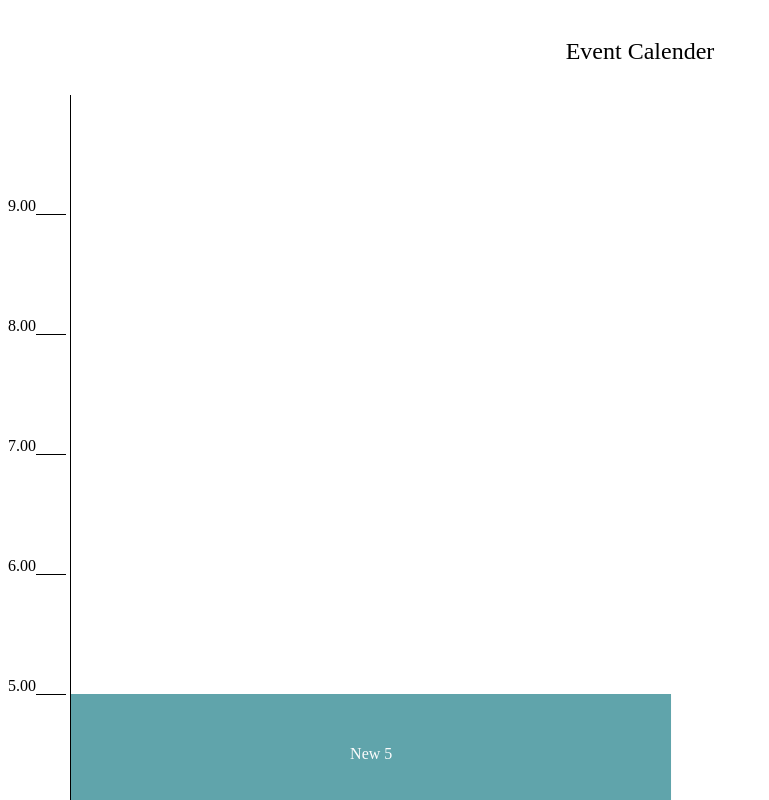
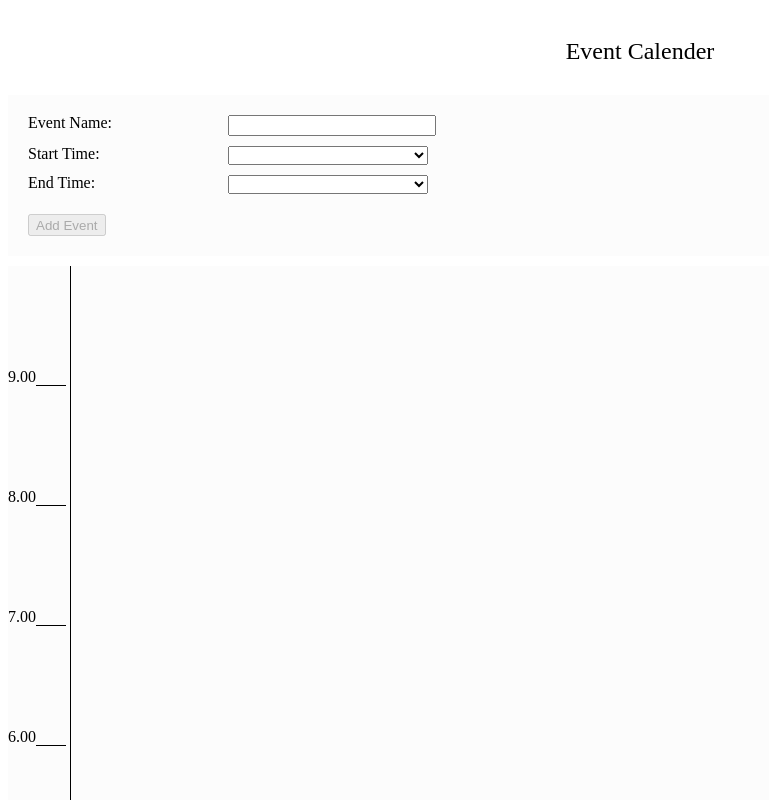
Before and after one commit to kosala1986/Event-Calendar, an Angular app: page / in a window 1280 px wide. Shown: the top 800 px of the page, without its empty margins (0-769 px from the left). Built offline with nearby package versions, Linux system fonts and the light colour scheme.

Commit message:
fixed issue of event postion logic

```diff
--- a/src/app/components/event-calender/event-calender.component.html
+++ b/src/app/components/event-calender/event-calender.component.html
@@ -2,6 +2,44 @@
   <div class="container" fxLayout fxLayout.xs="column" fxLayoutAlign="center" fxLayoutGap.xs="0">
     <div class="header-container">Event Calender</div>
   </div>
+  <div class="container" fxLayout fxLayout.xs="column" fxLayoutAlign="center" fxLayoutGap.xs="0">
+      <!-- <div class="event-form"> -->
+          <form class="event-form" [formGroup]="eventForm" novalidate (ngSubmit)="addEvent()">
+            <div class="event-name">
+              <div class="field-container">
+                <label>Event Name:</label>
+              </div>
+              <div class="field-container">
+                <input type="text" formControlName="eventName" maxlength="8">
+              </div>
+            </div>
+            <div class="event-start-time">
+              <div class="field-container">
+                <label>Start Time:</label>
+              </div>
+              <div class="field-container">
+                <select formControlName="eventStartTime">
+                  <option *ngFor="let hour of hoursList" [value]="hour.value"> {{hour.label}}</option>
+                </select>
+              </div>
+            </div>
+            <div class="event-end-time">
+              <div class="field-container">
+                <label>End Time:</label>
+              </div>
+              <div class="field-container">
+                <select formControlName="eventEndTime">
+                  <option *ngFor="let hour of hoursList" [value]="hour.value"> {{hour.label}}</option>
+                </select>
+              </div>
+            </div>
+            <div class="event-btn-container">
+              <button type="submit" [disabled]="!isFormValid()">Add Event</button>
+            </div>
+          </form>
+        <!-- </div> -->
+    </div>
+
   <div class="container" fxLayout fxLayout="column" fxLayoutGap.xs="0" fxLayoutAlign="center stretch">
     <div class="event-container">
       <div fxFlex="5%">
@@ -18,6 +56,9 @@
           </div>
         </div>
       </div>
+      <div fxFlex="20%">
+
+      </div>
     </div>
   </div>
 </div>
--- a/src/app/components/event-calender/event-calender.component.scss
+++ b/src/app/components/event-calender/event-calender.component.scss
@@ -6,6 +6,7 @@
          font-size: 24px;
     }
      .event-container {
+         background-color: $white;
          margin-bottom: 20px;
          .time-bar {
              display: flex;
@@ -50,4 +51,38 @@
             }
         }
     }
+
+    .event-form {
+        width: 100%;
+        padding: 20px;
+        background-color: $white;
+        margin-bottom: 10px;
+        .event-name, .event-start-time, .event-end-time {
+            display: flex;
+            flex-direction: row;
+            line-height: 16px;
+            padding: 5x;
+
+            .field-container {
+                padding: 0px 0px 10px 0px;
+                width: 200px;
+                // width: 80%;
+
+                input, select {
+                    width: 100%;
+                }
+
+            }
+        }
+
+        .event-btn-container {
+            text-align: left;
+            padding: 10px 0px 0px 0px;
+            button {
+                width: 120x;
+                height: 22px;
+            }
+
+        }
+    }
 }
--- a/src/app/components/event-calender/event-calender.component.ts
+++ b/src/app/components/event-calender/event-calender.component.ts
@@ -1,4 +1,6 @@
 import { Component, OnInit } from '@angular/core';
+import { FormControl, FormGroup, Validator, FormArray, FormBuilder, Validators } from '@angular/forms';
+import { Event } from '../../models/event.model';
 import * as _ from 'underscore';
 
 @Component({
@@ -8,54 +10,59 @@ import * as _ from 'underscore';
 })
 export class EventCalenderComponent implements OnInit {
 
-  eventList: Array<object> = [
+  eventList: Array<Event> = [
     { id: "New", start: 60, end: 120 },
     { id: "New 1", start: 150, end: 270 },
     { id: "New 2", start: 240, end: 300 },
     { id: "New 3", start: 200, end: 360 },
-    { id: "New 4", start: 180, end: 330 },
-    { id: "New 5", start: 420, end:  480},
+    { id: "New 4", start: 180, end: 330 }
   ];
   totalWidth: number = 600;
   totalHeight: number = 1440;
   hoursList: Array<object> = [
-    { id: 0, label: '9.00' },
-    { id: 1, label: '10.00' },
-    { id: 2, label: '11.00' },
-    { id: 3, label: '12.00' },
-    { id: 4, label: '1.00' },
-    { id: 5, label: '2.00' },
-    { id: 6, label: '3.00' },
-    { id: 7, label: '4.00 ' },
-    { id: 8, label: '5.00' },
-    { id: 9, label: '6.00' },
-    { id: 10, label: '7.00 ' },
-    { id: 11, label: '8.00' },
-    { id: 12, label: '9.00' }
+    { id: 0, label: '9.00', value: 0 },
+    { id: 1, label: '10.00', value: 60 },
+    { id: 2, label: '11.00', value: 120 },
+    { id: 3, label: '12.00', value: 180 },
+    { id: 4, label: '1.00', value: 240 },
+    { id: 5, label: '2.00', value: 300 },
+    { id: 6, label: '3.00', value: 360 },
+    { id: 7, label: '4.00 ', value: 420 },
+    { id: 8, label: '5.00', value: 480 },
+    { id: 9, label: '6.00', value: 540 },
+    { id: 10, label: '7.00 ', value: 600 },
+    { id: 11, label: '8.00', value: 660 },
+    { id: 12, label: '9.00', value: 720 }
   ];
 
-  constructor() { }
+  eventForm: FormGroup;
+
+  constructor(private formBuilder: FormBuilder) { }
 
   ngOnInit(): void {
-    this.calEventPotitions(this.eventList);
+    this.eventFormInit();
+    this.calcEventPotition(this.eventList);
   }
 
-  calEventPotitions(eventList: Array<object>): Array<object> {
+  /**
+   * Calculate position of the event on the calender.
+   */
+  calcEventPotition(eventList: Array<Event>): Array<Event> {
 
-    let positionX: number = this.totalWidth;
-    eventList.forEach((eleOne: object, evtKeyOne: number) => {
+    eventList.forEach((eleOne: Event, evtKeyOne: number) => {
       let width_divider: number = 0,
-      parallelObjArray = eventList.filter(eleTwo => eleOne['end'] >= eleTwo['start'] && eleOne['start'] <= eleTwo['end']);
+        parallelObjArray = eventList.filter(eleTwo => eleOne['end'] >= eleTwo['start'] && eleOne['start'] <= eleTwo['end']);
 
       eleOne['width'] = (this.totalWidth / (parallelObjArray.length || 1));
+
+      let positionx: number = this.totalWidth;
+      parallelObjArray.forEach((ele: Event) => {
+        positionx = positionx - eleOne['width'];
+        ele['left'] = positionx;
+      });
+
       eleOne['height'] = (eleOne['end'] - eleOne['start']) * 2;
       eleOne['top'] = eleOne['start'] * 2;
-      if (eleOne['width'] === this.totalWidth) {
-        eleOne['left'] = 0;
-      } else {
-        eleOne['left'] = positionX - eleOne['width'];
-        positionX = positionX - eleOne['width'];
-      }
     });
     return eventList;
   }
@@ -66,5 +73,43 @@ export class EventCalenderComponent implements OnInit {
     return styleObj;
   }
 
+  eventFormInit(): void {
+    this.eventForm = this.formBuilder.group({
+      eventName: ['', [Validators.required, Validators.maxLength(10)]],
+      eventStartTime: ['', [Validators.required]],
+      eventEndTime: ['', [Validators.required]]
+    });
+  }
+
+  /**
+   * Add a new event to calender.
+   */
+  addEvent(): void {
+    console.log(this.eventForm.value);
+    if (this.isFormValid()) {
+      let newEvent: Event = {
+        id: (this.eventForm.controls['eventName'].value).trim(),
+        start: parseInt(this.eventForm.controls['eventStartTime'].value),
+        end: parseInt(this.eventForm.controls['eventEndTime'].value)
+      };
+      if (_.where(this.eventList, newEvent).length) {
+        alert('Your event is already there, Please add a new event.');
+        this.eventForm.reset();
+      } else {
+        this.eventList.push(newEvent);
+        this.calcEventPotition(this.eventList);
+        this.eventForm.reset();
+        alert('Your new event has been added!');
+      }
+
+    }
+  }
+  /**
+   * Check whether event is valid
+   */
+  isFormValid(): boolean {
+    return this.eventForm.valid && (parseInt(this.eventForm.controls['eventStartTime'].value) < parseInt(this.eventForm.controls['eventEndTime'].value));
+  }
+
 
 }
--- a/src/app/modules/calendar/calendar.module.ts
+++ b/src/app/modules/calendar/calendar.module.ts
@@ -5,12 +5,15 @@ import { CalendarRoutingModule } from './calendar-routing.module';
 import { FlexLayoutModule } from '@angular/flex-layout';
 import { EventCalenderComponent } from '../../components/event-calender/event-calender.component';
 import { WrapperComponent } from './components/wrapper/wrapper.component';
+import { ReactiveFormsModule } from '@angular/forms';
+
 
 @NgModule({
   imports: [
     CommonModule,
     CalendarRoutingModule,
-    FlexLayoutModule
+    FlexLayoutModule,
+    ReactiveFormsModule
   ],
   declarations: [EventCalenderComponent, WrapperComponent]
 })
```
Also changed, not shown: src/app/models/event.model.ts (added, +8 -0 lines).
